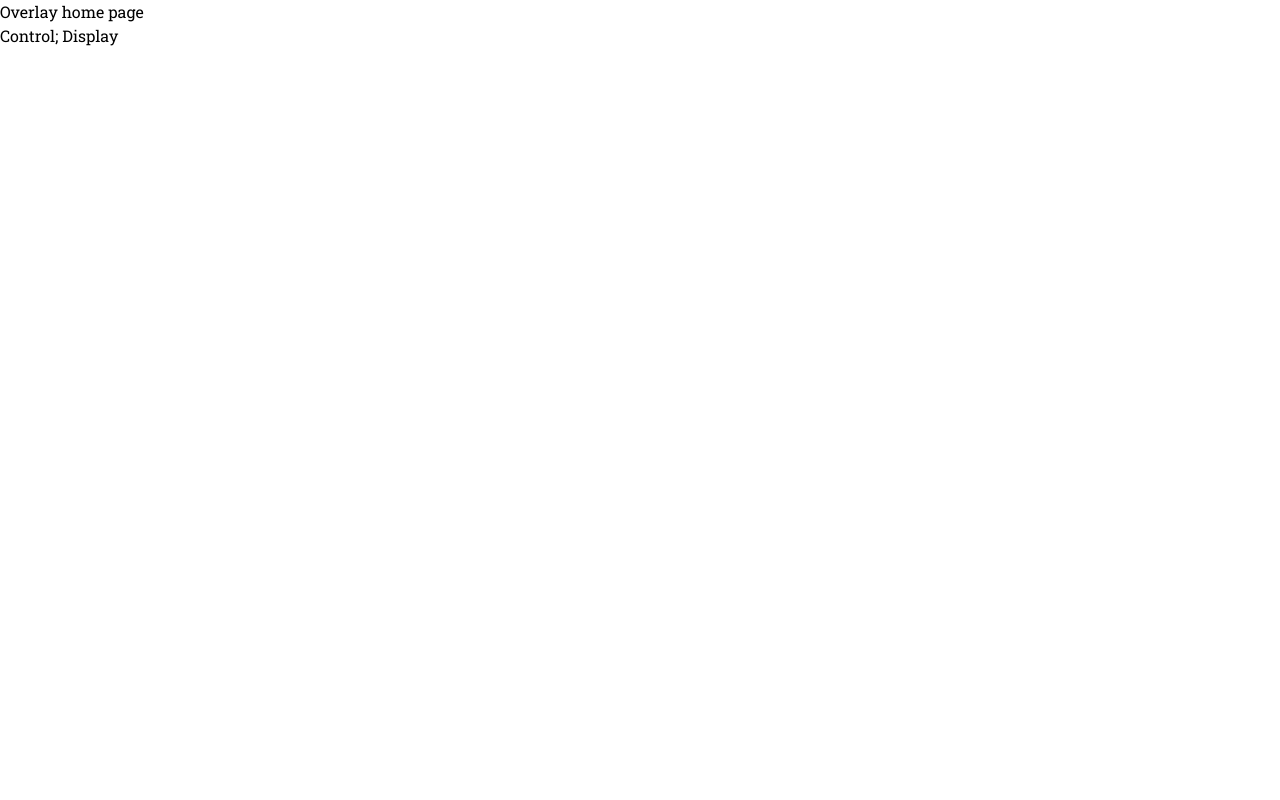
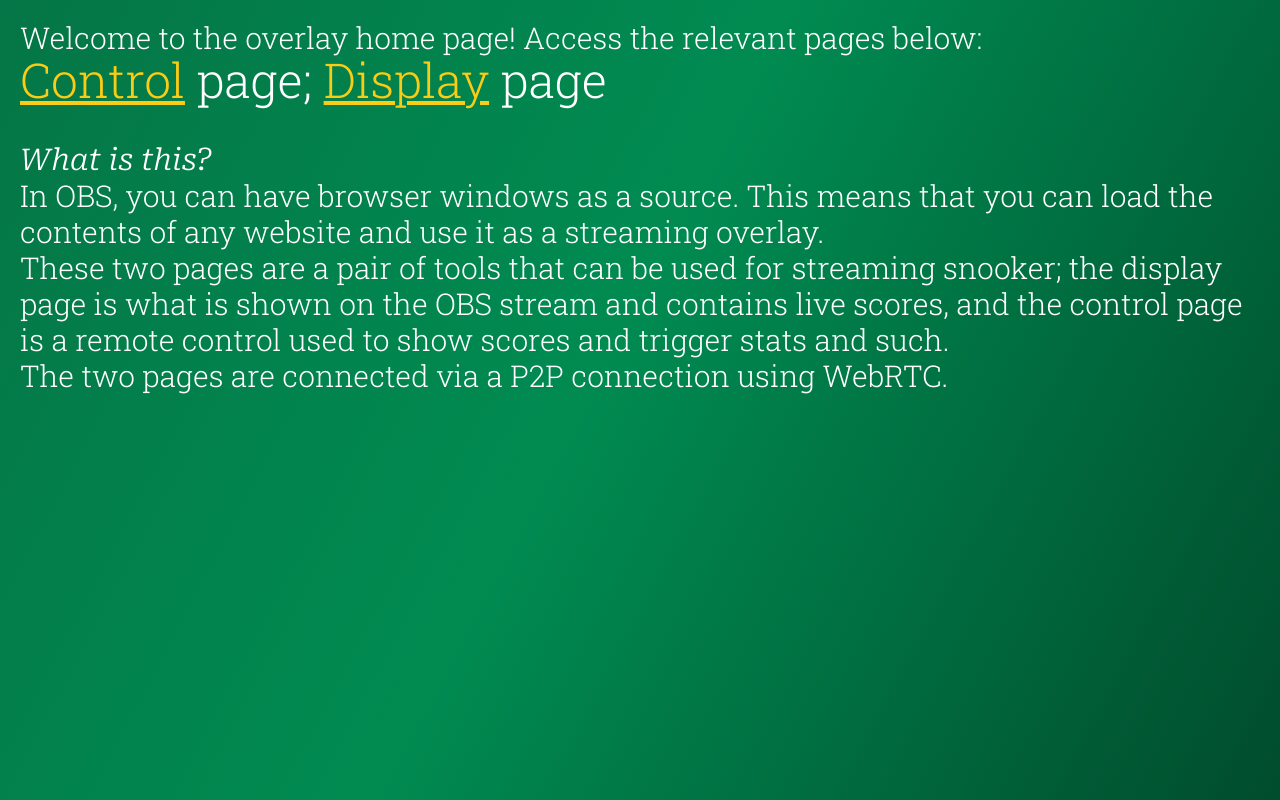
Before and after one commit to invisi-splat/icsnookerpool, a SvelteKit app: page /overlay in a window 1280 px wide. Built offline with nearby package versions, Linux system fonts and the light colour scheme.

Commit message:
Add a readme of sorts for the overlay

```diff
--- a/src/routes/overlay/+page.svelte
+++ b/src/routes/overlay/+page.svelte
@@ -1,5 +1,22 @@
-<div>
-    Overlay home page
+<div class="p-5 font-light text-white text-3xl w-svw h-svh green-baize">
+    Welcome to the overlay home page! Access the relevant pages below:
     <br>
-    <a href="/overlay/control">Control</a>; <a href="/overlay/display">Display</a>
+    <span class="text-5xl">
+        <a class="text-yellow-400 underline" href="/overlay/control">Control</a> page; <a class="text-yellow-400 underline" href="/overlay/display">Display</a> page
+    </span>
+    <br>
+    <br>
+    <span class="font-serif italic">What is this?</span>
+    <br>
+    In OBS, you can have browser windows as a source. This means that you can load the contents of any website and use it as a streaming overlay.
+    <br>
+    These two pages are a pair of tools that can be used for streaming snooker; the display page is what is shown on the OBS stream and contains live scores, and the control page is a remote control used to show scores and trigger stats and such.
+    <br>
+    The two pages are connected via a P2P connection using WebRTC.
 </div>
+
+<style>
+    .green-baize {
+        background: var(--green-baize);
+    }
+</style>
```
